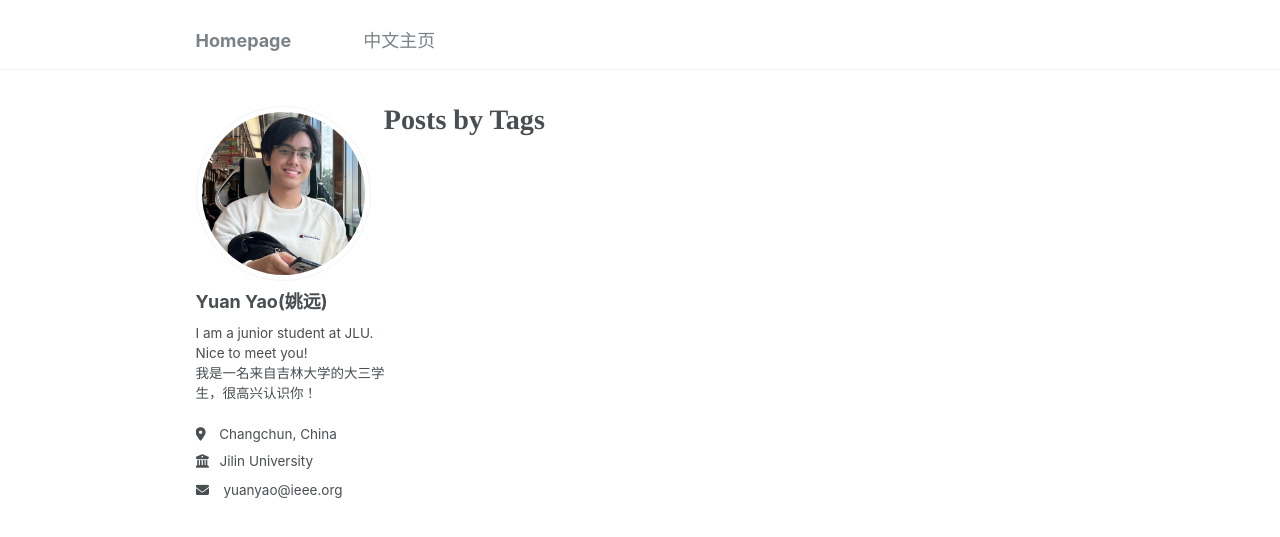
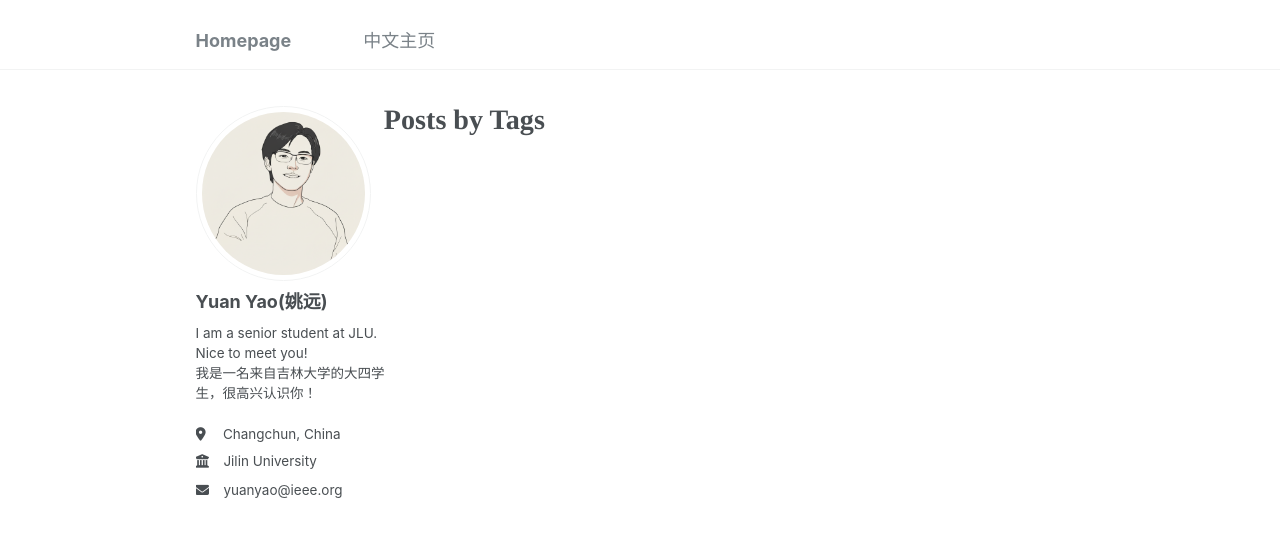
Before and after one commit to YuanYao-git/YuanYao-git.github.io, a Jekyll site: the page built from _pages/tag-archive.html, in a window 1280 px wide. Shown: the top 537 px of the page. Built offline with Jekyll 4.4.1, drawn with Linux system fonts in a browser that asks for light colours; a style sheet for code colours, icons or effects is not loaded.

Commit message:
picture updated

```diff
--- a/_config.yml
+++ b/_config.yml
@@ -24,10 +24,10 @@ author:
   avatar           : "profile.png"
   name             : "Yuan Yao(姚远)"
   pronouns         : # example: "she/her"
-  bio              : "I am a junior student at JLU. Nice to meet you!
-                     <br>我是一名来自吉林大学的大三学生，很高兴认识你！"
-  location         : "Changchun, China<br> "
-  employer         : "Jilin University<br> "
+  bio              : "I am a senior student at JLU. Nice to meet you!
+                     <br>我是一名来自吉林大学的大四学生，很高兴认识你！"
+  location         : " Changchun, China<br> "
+  employer         : " Jilin University<br> "
   uri              : # URL
   email            : "yuanyao@ieee.org"
 
@@ -36,11 +36,12 @@ author:
   arxiv            : # URL - Update with the correct link to your profile
   googlescholar    : #"https://scholar.google.com/citations?user=PS_CX0AAAAAJ"
   impactstory      : # URL
-  orcid            : #"http://orcid.org/0009-0000-6987-8864"
+  scopus           : #"https://www.scopus.com/authid/detail.uri?authorId=60079907000"
+  orcid            : #" http://orcid.org/0009-0000-6987-8864"
   semantic         : # URL
   pubmed           : #"https://www.ncbi.nlm.nih.gov/pubmed/?term=john+snow"
   researchgate     : # URL
-  scopus           : # URL
+
 
   # Repositories and software development
   github           : #"YuanYao-git"
--- a/_includes/head.html
+++ b/_includes/head.html
@@ -19,3 +19,13 @@
 <link rel="stylesheet" href="{{ base_path }}/assets/css/main.css">
 
 <meta http-equiv="cleartype" content="on">
+
+<meta http-equiv="cleartype" content="on">
+
+<link rel="stylesheet" href="{{ base_path }}/assets/css/main.css">
+
+<link rel="stylesheet" href="https://cdnjs.cloudflare.com/ajax/libs/font-awesome/6.5.1/css/all.min.css" integrity="sha512-..." crossorigin="anonymous" referrerpolicy="no-referrer" />
+
+<link rel="stylesheet" href="https://cdn.jsdelivr.net/gh/jpswalsh/academicons@1.9.1/css/academicons.min.css" />
+
+<meta http-equiv="cleartype" content="on">
--- a/assets/css/academicons.css
+++ b/assets/css/academicons.css
@@ -4,9 +4,9 @@
  *  Square icons designed to be used alongside Font Awesome square icons - https://fortawesome.github.io/Font-Awesome/
  *  Licenses - Font: SIL OFL 1.1, CSS: MIT License
  */
- @font-face {
+@font-face {
   font-family: 'Academicons';
-  src:url('../fonts/academicons.eot?v=1.8.0');
+  src:url('../fonts/academicons.eot?v=1.8.0'); /* 恢复为正确的相对路径 */
   src:url('../fonts/academicons.eot?v=1.8.0') format('embedded-opentype'),
       url('../fonts/academicons.ttf?v=1.8.0') format('truetype'),
       url('../fonts/academicons.woff?v=1.8.0') format('woff'),
```
Also changed, not shown: _pages/about-zh.md (+3 -2 lines), _pages/about.md (+2 -2 lines), _posts/_hidden/2025-09-10-post-5.md (added, +28 -0 lines), images/profile.png, 2 other files.
